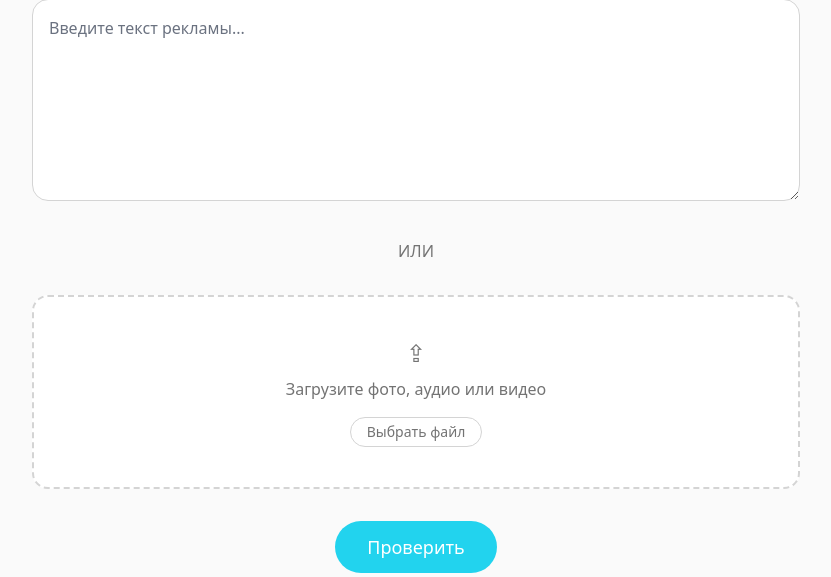
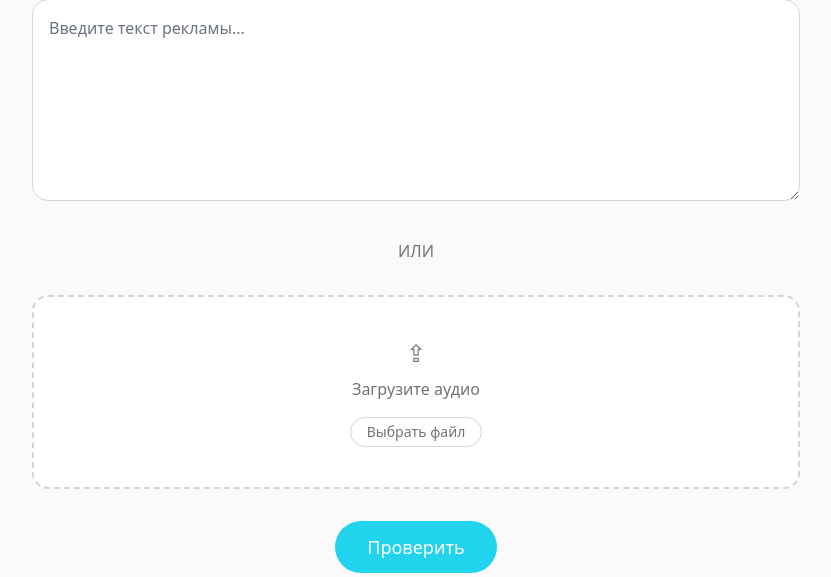
Before and after one commit to YrWaifu/Consultant, a Python web app: template backend/app/templates/pages/check_v2.html in a window 1280 px wide. Shown: the part 179-756 px from the top of the page, without its empty margins (224-1055 px from the left). Run offline with Jinja, Linux system fonts and the light colour scheme; the template is opened without the code that fills it, so the values that code supplies are empty; style sheets or scripts are compiled from the project's sources; some libraries are stand-ins or nearby versions.

Commit message:
removed latest edition

```diff
--- a/backend/app/services/law_parser.py
+++ b/backend/app/services/law_parser.py
@@ -19,7 +19,7 @@ from ..repositories.law_repository import LawRepository
 # Константы
 LAW_BASE_URL = "https://www.consultant.ru/document/cons_doc_LAW_58968/"
 LAW_NAME_URL = "https://www.consultant.ru/cons/cgi/online.cgi?req=doc&base=LAW&n=502629&dst=1000000001&cacheid=4FB90E0190495F8EA6306FE02560E6E3&mode=splus&rnd=Fkqfx1VCH2OzPk481#misfx1V6LzxmMZJm2"
-LAW_NAME = "Федеральный закон \"О рекламе\" от 13.03.2006 N 38-ФЗ (последняя редакция)"
+LAW_NAME = "Федеральный закон \"О рекламе\" от 13.03.2006 N 38-ФЗ"
 LAW_CODE = "38-FZ"
 
 SESSION = requests.Session()
--- a/backend/app/services/laws_stub.py
+++ b/backend/app/services/laws_stub.py
@@ -4,7 +4,7 @@ from ..repositories.law_repository import LawRepository
 from .law_parser import fetch_law_name
 
 LAW_TITLE = 'Федеральный закон «О рекламе»'
-LAW_META = 'от 13.03.2006 N 38-ФЗ (последняя редакция)'
+LAW_META = 'от 13.03.2006 N 38-ФЗ'
 LAW_CODE = "38-FZ"
 
 _TOC = [
--- a/backend/app/templates/pages/check_v2.html
+++ b/backend/app/templates/pages/check_v2.html
@@ -37,11 +37,11 @@
 
         <!-- Дропзона -->
         <div id="dropzone" class="rounded-2xl border-2 border-neutral-300 border-dashed bg-white p-10 text-center text-neutral-500 transition
-                  hover:border-cyan-300" data-default="Загрузите фото, аудио или видео">
+                  hover:border-cyan-300" data-default="Загрузите аудио">
             <input id="fileinput" name="file" type="file" class="hidden">
             <div class="pointer-events-none select-none">
                 <div class="text-2xl mb-2">⇪</div>
-                <div id="dztext">Загрузите фото, аудио или видео</div>
+                <div id="dztext">Загрузите аудио</div>
             </div>
             <button type="button" id="dzbutton"
                 class="mt-4 rounded-full border border-neutral-300 px-4 py-1 text-sm hover:bg-neutral-50">
```
